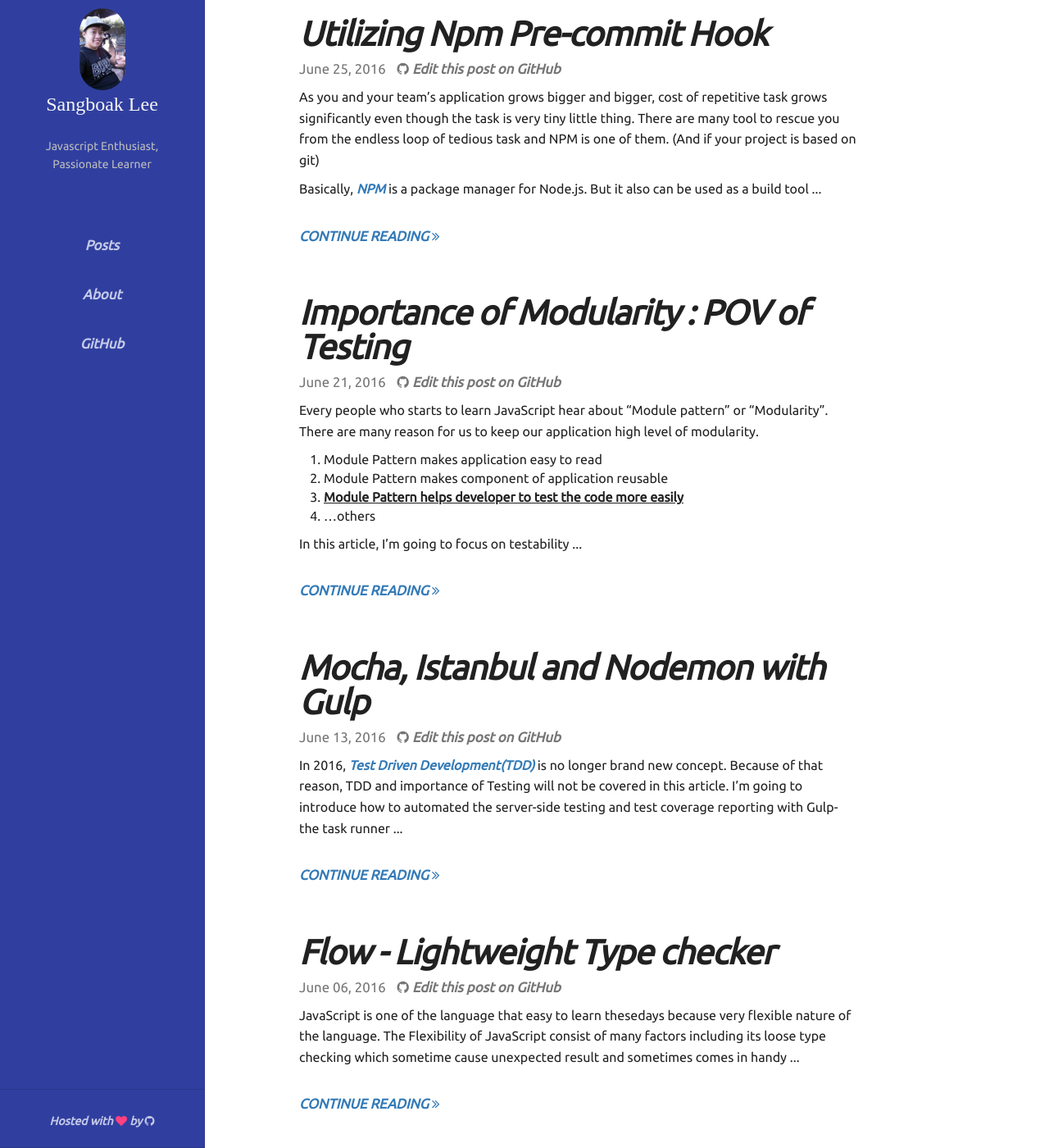
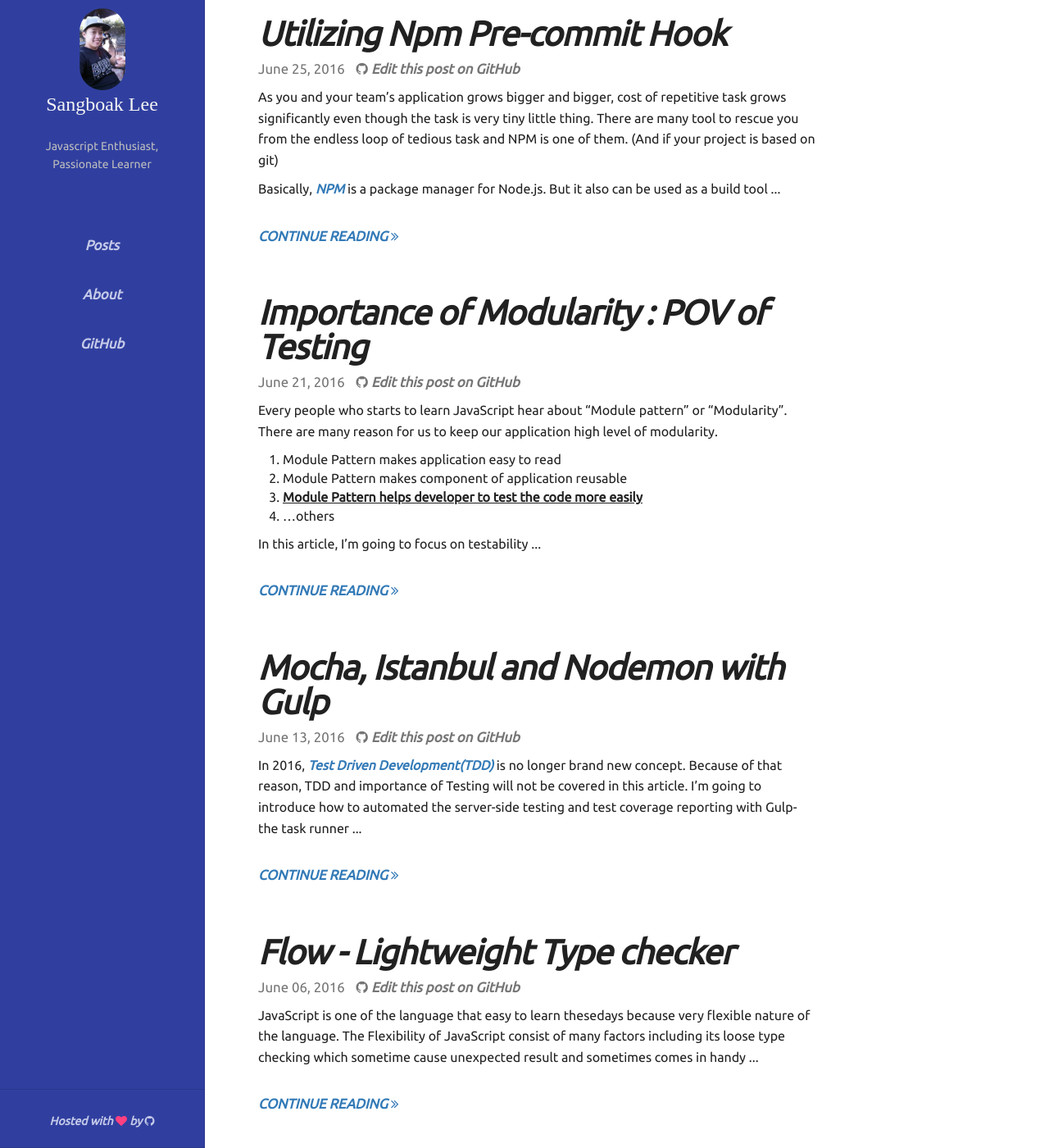
Before and after one commit to echo304/echo304.github.io, a Jekyll site: the page built from index.html, in a window 1280 px wide and 1400 px high. Shown: the whole window at 82% size. Built offline with Jekyll 4.4.1, drawn with Linux system fonts in a browser that asks for light colours; nearby versions of some CDN libraries; some web fonts are replaced; library files that are not in the unit come from our copies; the list of posts is cut into pages by our own code.

Commit message:
update style

```diff
--- a/css/styles.css
+++ b/css/styles.css
@@ -480,9 +480,9 @@
     }
 }
 
-@media (min-width:892px) {
+@media (min-width:792px) {
     #page-wrap {
-        padding-left: 350px;
+        padding-left: 300px;
         width: 100%
     }
     #page-content {
@@ -495,7 +495,7 @@
     #page-content aside {
         float: left;
         max-width: 450px;
-        padding-left: 700px
+        padding-left: 70px
     }
 }
 
```
